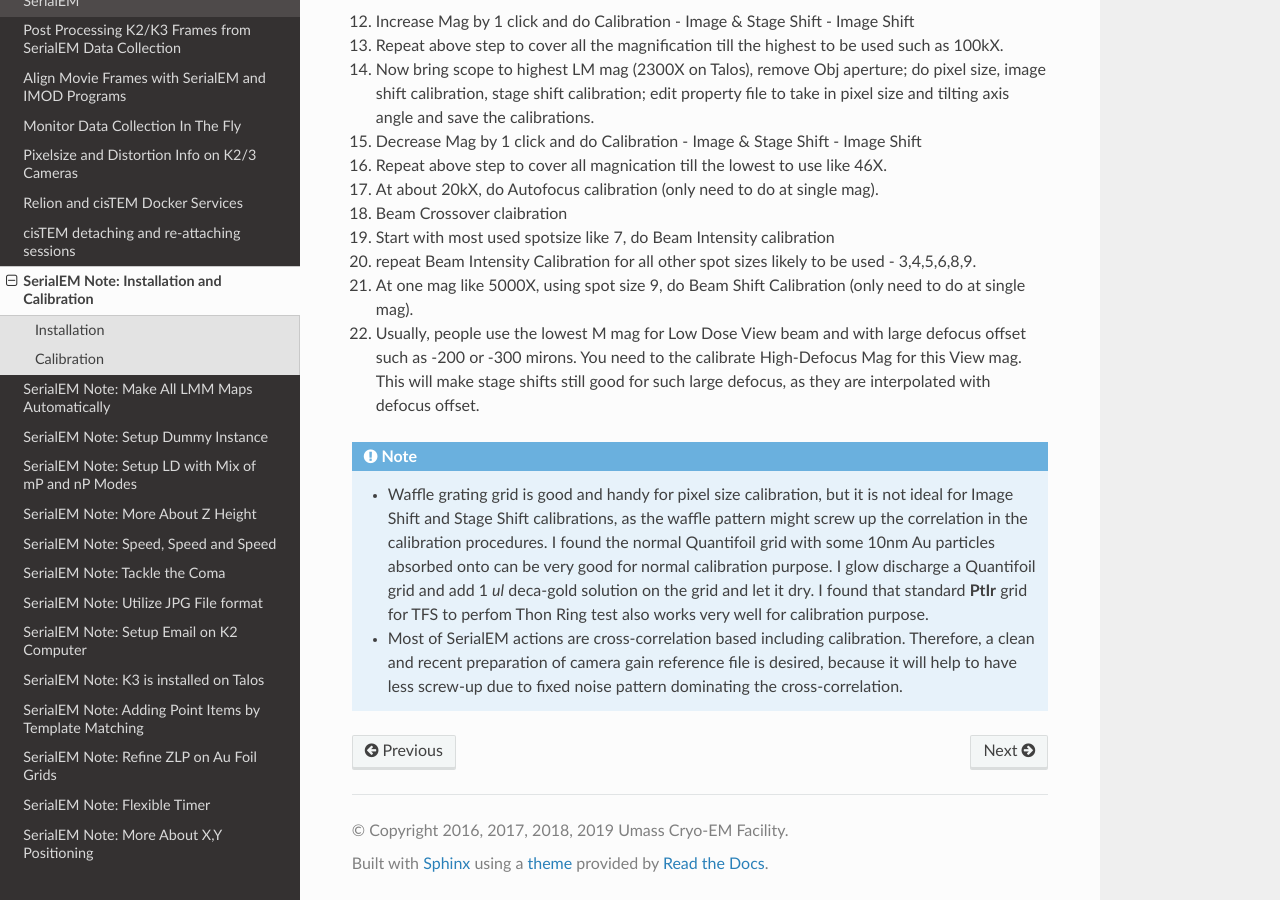
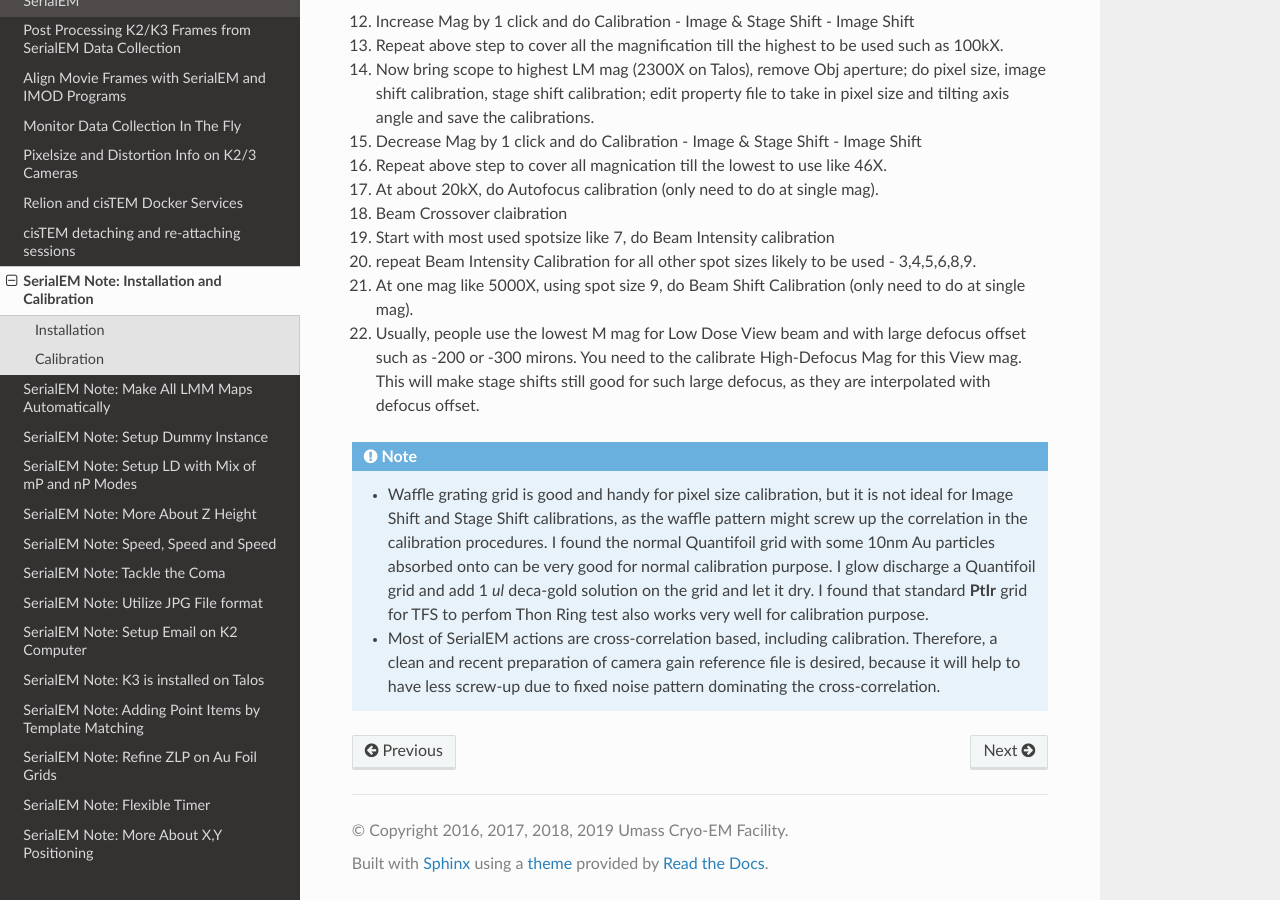
Before and after one commit to xuchen66/sphinx-emdocs, a Sphinx documentation site: the page built from source/serialEM-note-install-and-calib.rst, in a window 1280 px wide and 900 px high, scrolled down 3344 px. Built offline with Sphinx 7.4.7 and the Read the Docs theme 2.0.0, drawn with Linux system fonts in a browser that asks for light colours; pages that are not in the unit, such as notebooks, are missing from menus.

```diff
--- a/source/serialEM-note-install-and-calib.rst
+++ b/source/serialEM-note-install-and-calib.rst
@@ -135,4 +135,4 @@ Here, 17 is mag index for 1250X, and 3.396 is pixel size in nm just calibrated.
 .. Note::
 
    - Waffle grating grid is good and handy for pixel size calibration, but it is not ideal for Image Shift and Stage Shift calibrations, as the waffle pattern might screw up the correlation in the calibration procedures. I found the normal Quantifoil grid with some 10nm Au particles absorbed onto can be very good for normal calibration purpose. I glow discharge a Quantifoil grid and add 1 *ul* deca-gold solution on the grid and let it dry. I found that standard **PtIr** grid for TFS to perfom Thon Ring test also works very well for calibration purpose.
-   - Most of SerialEM actions are cross-correlation based including calibration. Therefore, a clean and recent preparation of camera gain reference file is desired, because it will help to have less screw-up due to fixed noise pattern dominating the cross-correlation.
+   - Most of SerialEM actions are cross-correlation based, including calibration. Therefore, a clean and recent preparation of camera gain reference file is desired, because it will help to have less screw-up due to fixed noise pattern dominating the cross-correlation.
```
